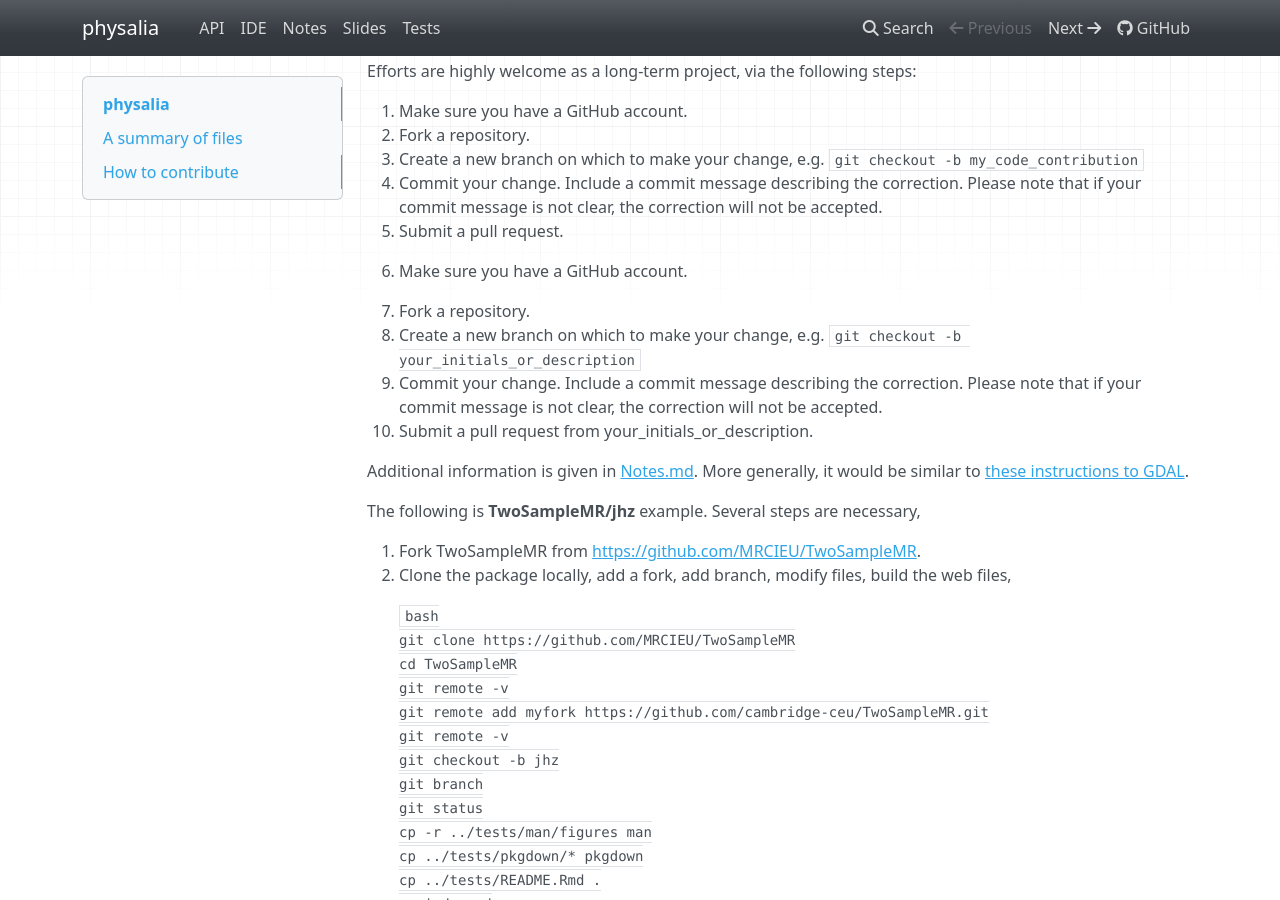
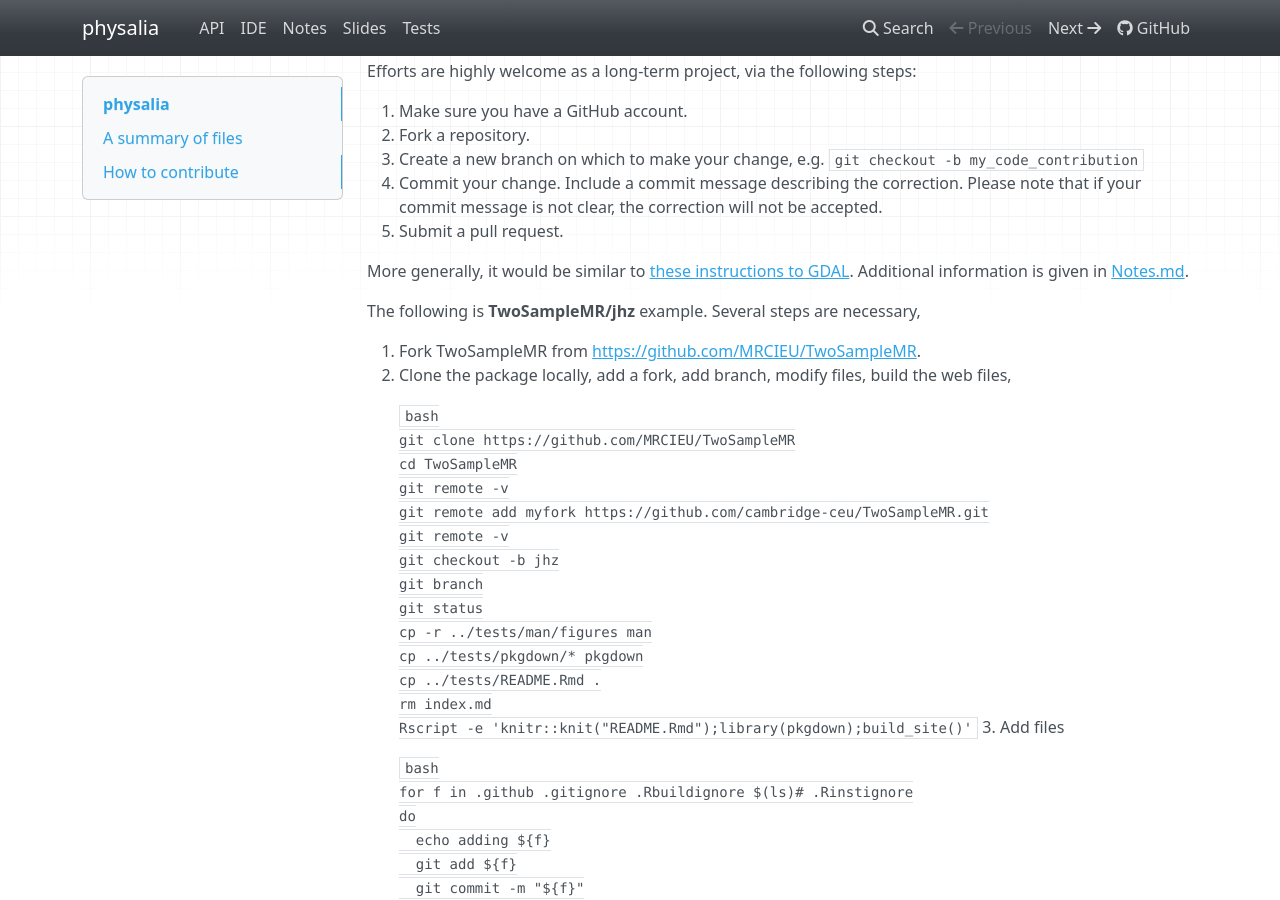
Before and after one commit to jinghuazhao/physalia, an MkDocs documentation site: the page built from docs/README.md, in a window 1280 px wide and 900 px high, scrolled down 960 px. Built offline with MkDocs 1.6.1, drawn with Linux system fonts in a browser that asks for light colours; nearby versions of some CDN libraries; a script that is not in the unit is left out.

Commit message:
physalia

```diff
--- a/docs/README.md
+++ b/docs/README.md
@@ -33,14 +33,8 @@ Efforts are highly welcome as a long-term project, via the following steps:
 4. Commit your change. Include a commit message describing the correction. Please note that if your commit message is not clear, the correction will not be accepted.
 5. Submit a pull request.
 
-
-1. Make sure you have a GitHub account.
-2. Fork a repository.
-3. Create a new branch on which to make your change, e.g. `git checkout -b your_initials_or_description`
-4. Commit your change. Include a commit message describing the correction. Please note that if your commit message is not clear, the correction will not be accepted.
-5. Submit a pull request from your_initials_or_description.
-
-Additional information is given in [Notes.md](Notes.md). More generally, it would be similar to [these instructions to GDAL](https://github.com/OSGeo/gdal/blob/master/CONTRIBUTING.md).
+More generally, it would be similar to [these instructions to GDAL](https://github.com/OSGeo/gdal/blob/master/CONTRIBUTING.md).
+Additional information is given in [Notes.md](Notes.md).
 
 The following is **TwoSampleMR/jhz** example. Several steps are necessary,
 
```
